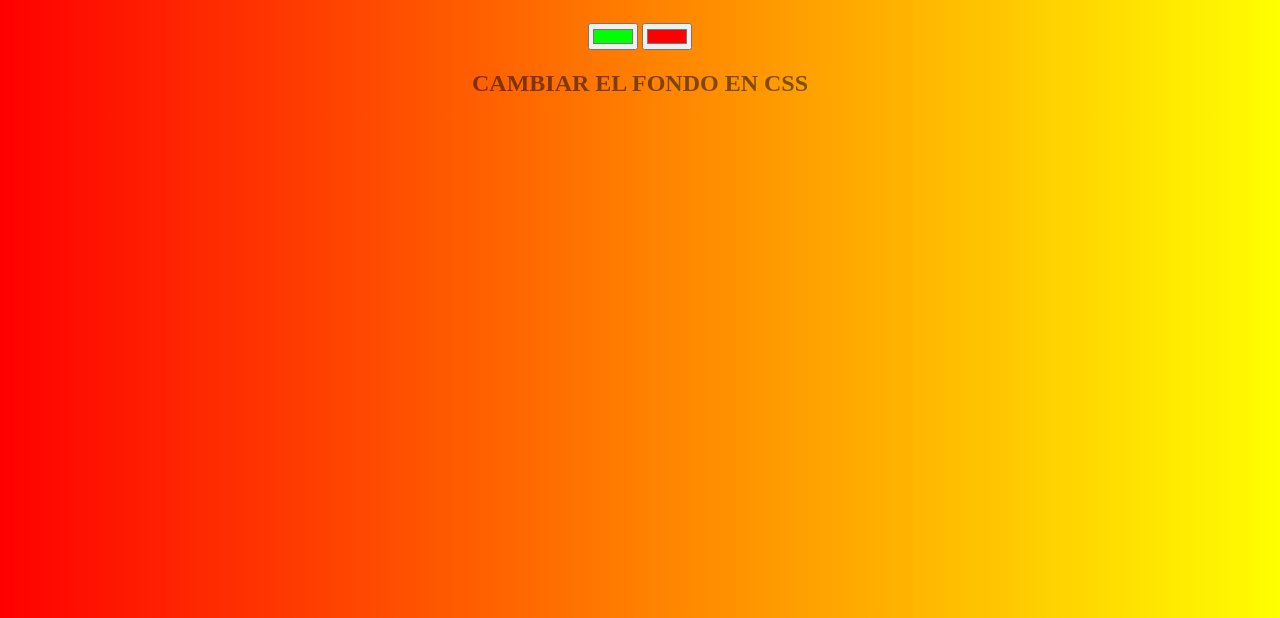
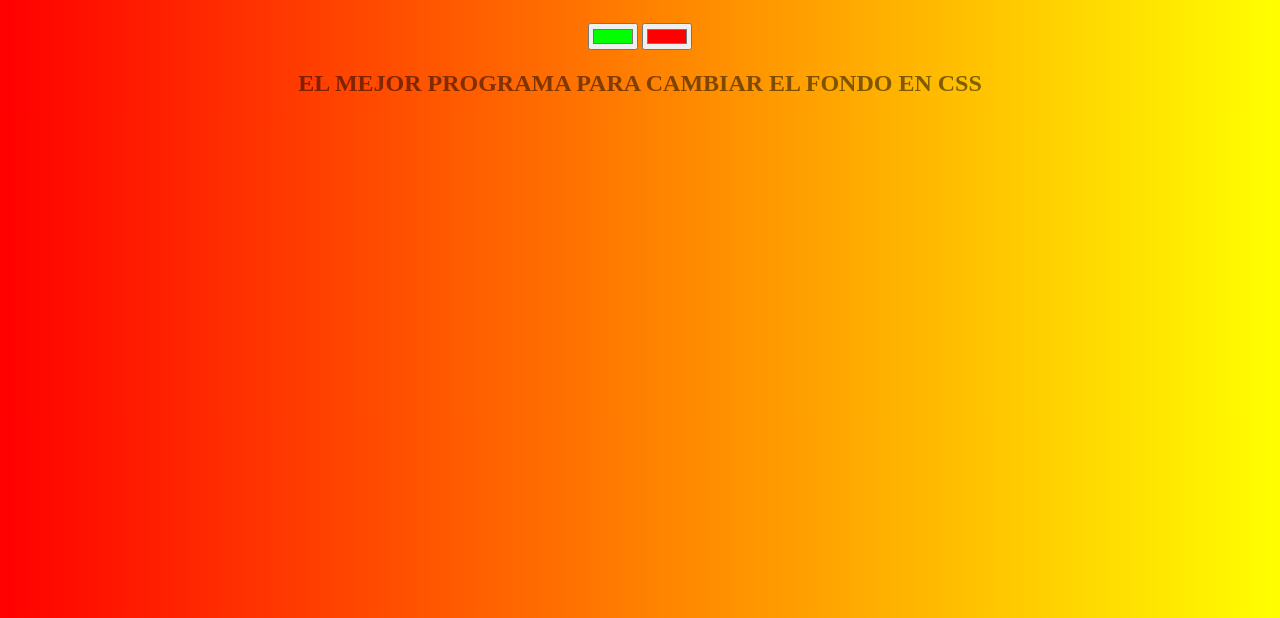
Before and after one commit to vadickpb/background-generator, a plain HTML site: page index.html in a window 1280 px wide. Shown: the part 182-800 px from the top of the page. Drawn offline with Linux system fonts and the light colour scheme.

Commit message:
cambiando la descripcion

```diff
--- a/index.html
+++ b/index.html
@@ -13,7 +13,7 @@
     <input type="color" class="color1" value="#00ff00">
     <input type="color" class="color2" value="#ff0000">
 
-    <h2>Cambiar el fondo en CSS</h2>
+    <h2>El mejor programa para Cambiar el fondo en CSS</h2>
     <h3></h3>
 
     <script src="script.js"></script>
```
